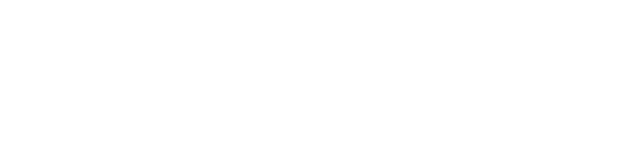
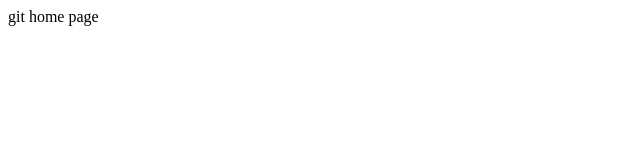
Before and after one commit to bommireddyanuradha/9-frontend, a plain HTML site: page index.html in a window 1280 px wide. Shown: the whole page, without its empty margins (0-640 px from the left). Drawn offline with Linux system fonts and the light colour scheme.

```diff
--- a/index.html
+++ b/index.html
@@ -1,6 +1,7 @@
 <html>
 <title>
 </title>
+git home page
 <body>
 </body>
 </html>
```
